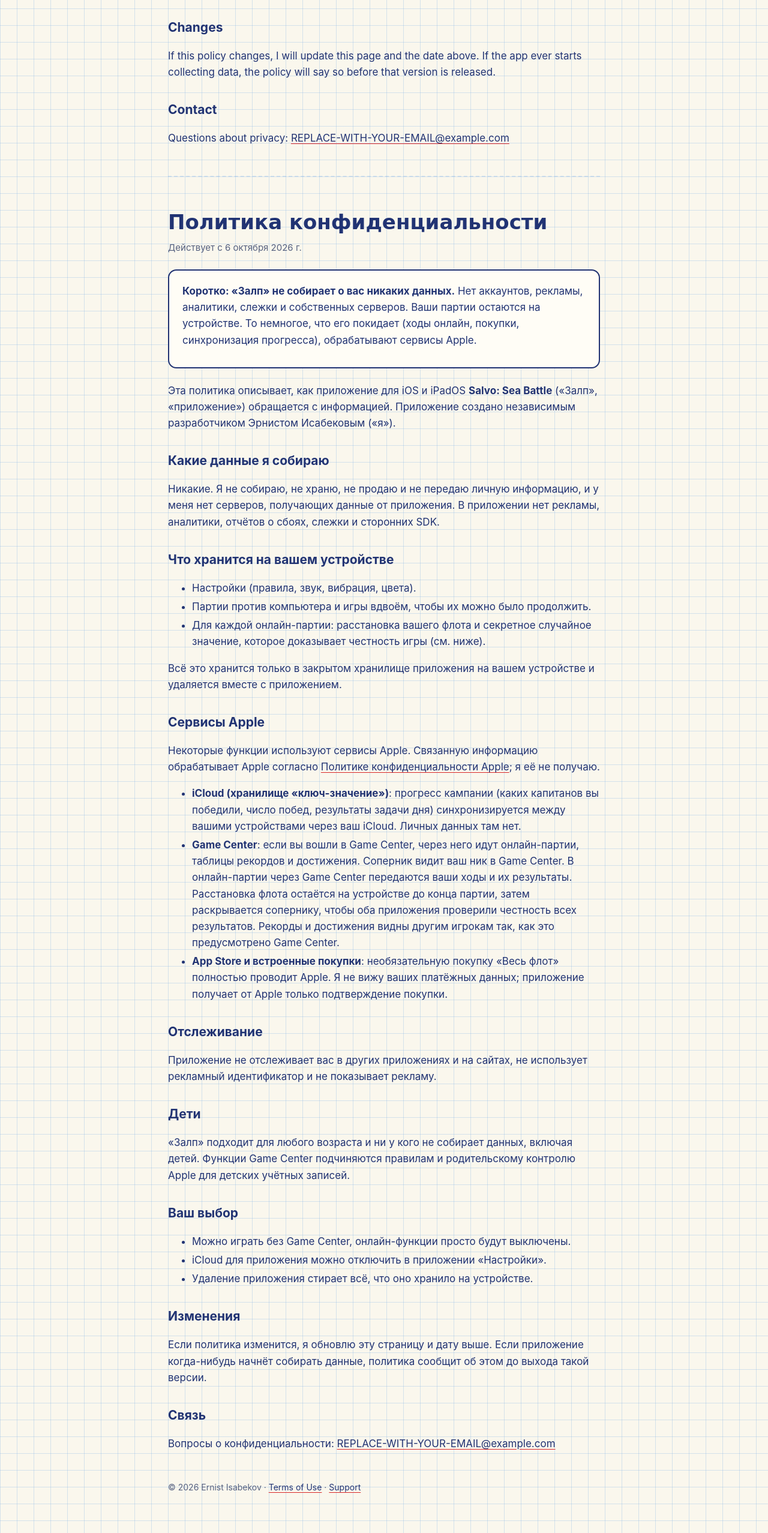
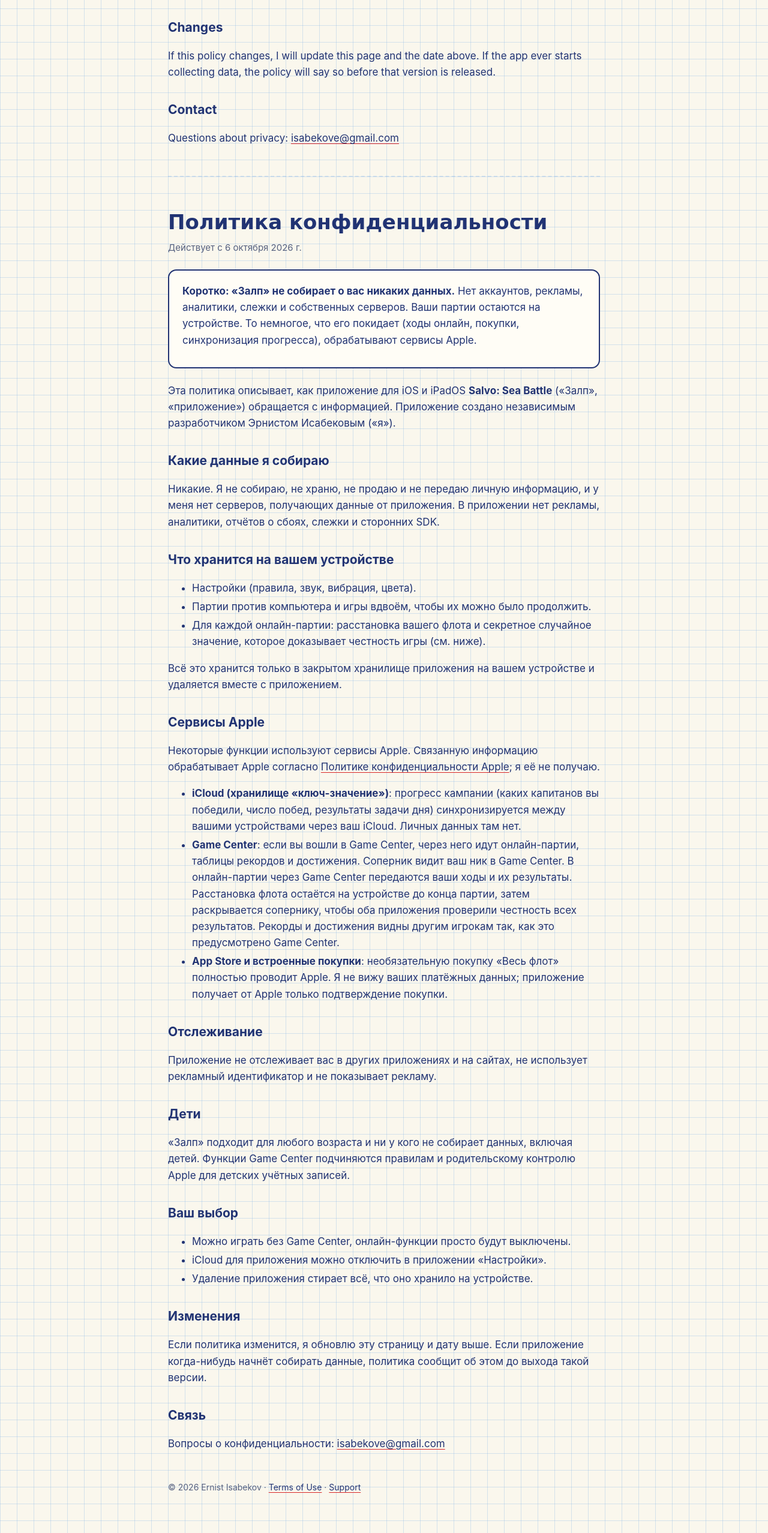
Before and after one commit to fobass/salvo_page, a plain HTML site: page docs/privacy.html in a window 1280 px wide. Shown: the part 1974-4529 px from the top of the page at 60% size. Drawn offline with Linux system fonts and the light colour scheme.

Commit message:
Update privacy.html

```diff
--- a/docs/privacy.html
+++ b/docs/privacy.html
@@ -74,7 +74,7 @@
 say so before that version is released.</p>
 
 <h2>Contact</h2>
-<p>Questions about privacy: <a href="mailto:REPLACE-WITH-YOUR-EMAIL@example.com">REPLACE-WITH-YOUR-EMAIL@example.com</a></p>
+<p>Questions about privacy: <a href="mailto:isabekove@gmail.com">isabekove@gmail.com</a></p>
 
 <hr>
 
@@ -136,7 +136,7 @@
 сообщит об этом до выхода такой версии.</p>
 
 <h2>Связь</h2>
-<p>Вопросы о конфиденциальности: <a href="mailto:REPLACE-WITH-YOUR-EMAIL@example.com">REPLACE-WITH-YOUR-EMAIL@example.com</a></p>
+<p>Вопросы о конфиденциальности: <a href="mailto:isabekove@gmail.com">isabekove@gmail.com</a></p>
 </section>
 
 <footer>© 2026 Ernist Isabekov · <a href="terms.html">Terms of Use</a> · <a href="index.html">Support</a></footer>
```
